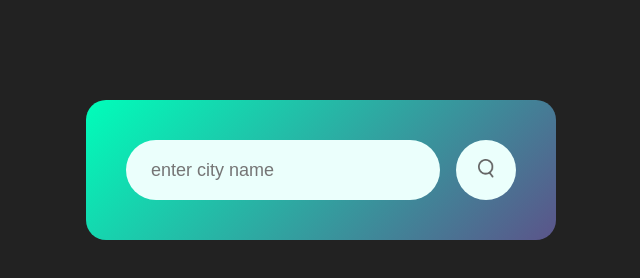
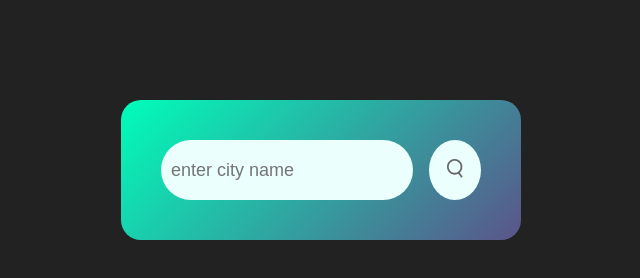
Before and after one commit to ptsourav21/Weather_App_JS, a plain HTML site: page index.html in a window 1280 px wide. Shown: the whole page, without its empty margins (319-959 px from the left). Drawn offline with Linux system fonts and the light colour scheme.

Commit message:
Update styles.css

```diff
--- a/styles.css
+++ b/styles.css
@@ -9,7 +9,7 @@ body{
 }
 .card{
     width: 90%;
-    max-width: 470px;
+    max-width: 400px;
     background: linear-gradient(135deg, #00feba, #5b548a);
     color: white;
     margin: 100px auto 0;
@@ -28,7 +28,7 @@ body{
     outline: 0;
     background-color: #ebfffc;
     color:#555;
-    padding: 10px 25px;
+    padding: 10px 10px;
     height: 60px;
     border-radius: 30px;
     flex: 1;
```
